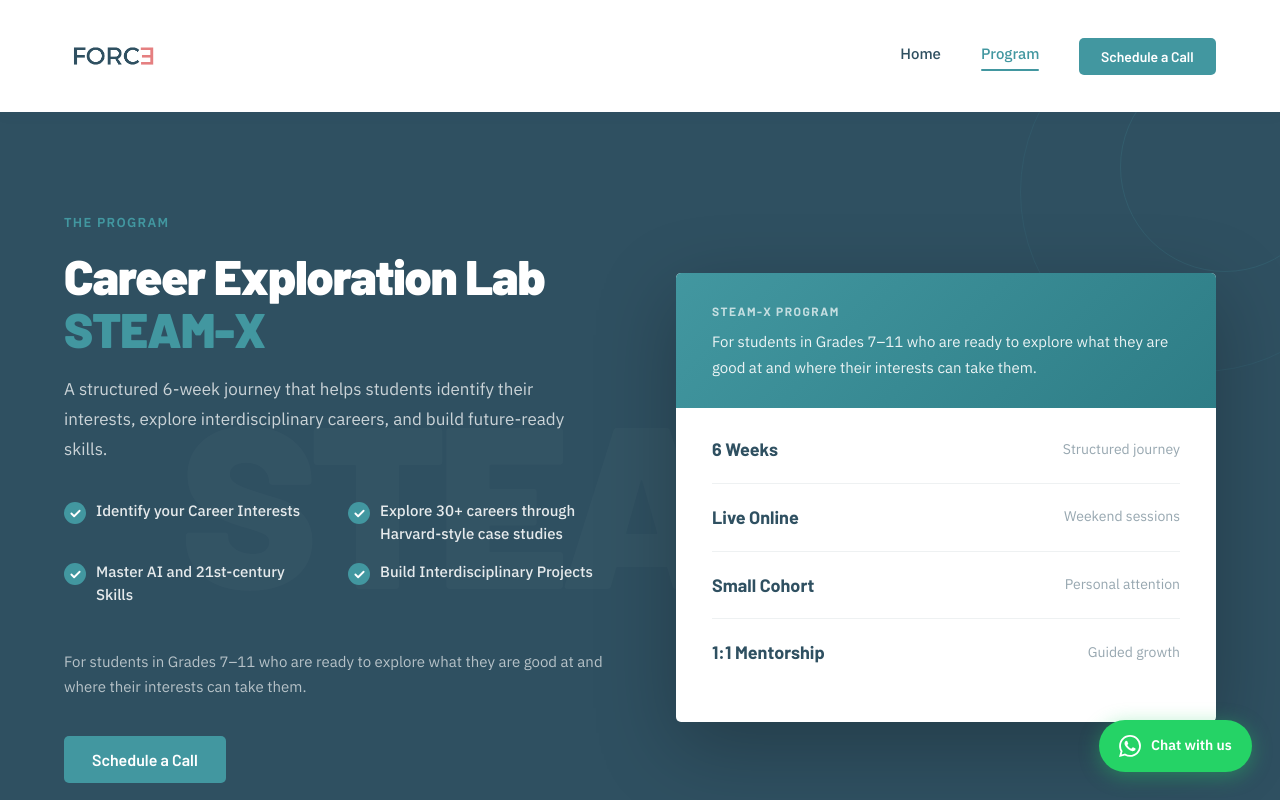
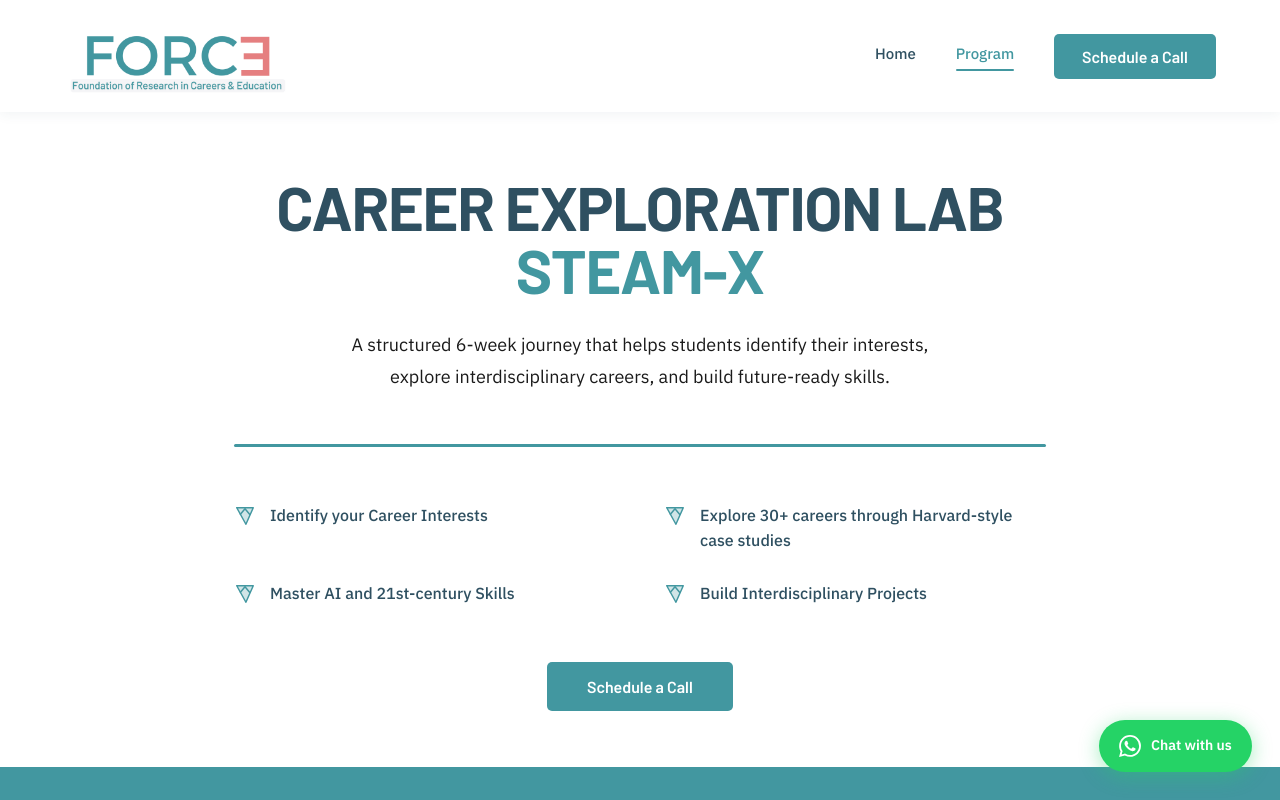
Before and after one commit to stark-03/Force-Website, a React (Create React App) app: page /program in a window 1280 px wide. Shown: the top 800 px of the page. Built offline with nearby package versions, Linux system fonts and the light colour scheme; a web font is replaced by a local one.

Commit message:
made the final changes

```diff
--- a/src/components/Navbar.jsx
+++ b/src/components/Navbar.jsx
@@ -1,7 +1,7 @@
 import { useState, useEffect, useRef } from 'react';
 import { Link, useLocation } from 'react-router-dom';
 import { motion, AnimatePresence } from 'framer-motion';
-import logo from '../assets/Logo.png';
+import logo from '../assets/new-logo.png';
 import { useOpenCalendly } from './CalendlyModal';
 
 // Individual nav link with animated underline — Spikelabs style
@@ -101,11 +101,11 @@ export default function Navbar() {
       >
         <div
           className="container"
-          style={{ display: 'flex', alignItems: 'center', justifyContent: 'space-between', height: 112 }}
+          style={{ display: 'flex', alignItems: 'center', justifyContent: 'space-between', height: 112, overflow: 'hidden' }}
         >
           {/* Logo */}
           <Link to="/" style={{ display: 'flex', alignItems: 'center' }}>
-            <img src={logo} alt="FORCE Scholar" style={{ height: 100, width: 'auto', display: 'block' }} />
+            <img src={logo} alt="FORCE Scholar" className="nav-logo" style={{ height: 230, width: 'auto', display: 'block' }} />
           </Link>
 
           {/* Desktop links + CTA */}
@@ -118,7 +118,7 @@ export default function Navbar() {
             <button
               onClick={openCalendly}
               className="btn btn-teal"
-              style={{ padding: '10px 22px', fontSize: 14 }}
+              style={{ padding: '13px 28px', fontSize: 16 }}
             >
               Schedule a Call
             </button>
@@ -178,6 +178,7 @@ export default function Navbar() {
           @media (max-width: 768px) {
             .nav-desktop { display: none !important; }
             .nav-hamburger { display: block !important; }
+            .nav-logo { height: 120px !important; }
           }
         `}</style>
       </motion.nav>
--- a/src/index.css
+++ b/src/index.css
@@ -67,7 +67,7 @@ button {
 }
 
 .section {
-  padding: 120px 0;
+  padding: 72px 0;
 }
 
 .eyebrow {
@@ -112,6 +112,6 @@ button {
 .btn-navy:hover  { background: var(--coral); color: var(--white); }
 
 @media (max-width: 768px) {
-  .section { padding: 80px 0; }
+  .section { padding: 48px 0; }
   .container { padding: 0 20px; }
 }
--- a/src/pages/Program.jsx
+++ b/src/pages/Program.jsx
@@ -1,6 +1,6 @@
 import { useState, useEffect, useRef } from 'react';
 import { motion, AnimatePresence } from 'framer-motion';
-import { fadeUp, staggerContainer, slideInRight, scaleUp } from '../utils/animations';
+import { fadeUp, staggerContainer, scaleUp, slideInRight } from '../utils/animations';
 import { useOpenCalendly } from '../components/CalendlyModal';
 
 // Contrasting full-stop accent used in headings
@@ -48,114 +48,64 @@ function ProgramHero() {
     'Build Interdisciplinary Projects',
   ];
   return (
-    <section style={{ background: 'var(--navy)', padding: '100px 0', position: 'relative', overflow: 'hidden' }}>
-      {/* Decorative watermark */}
-      <div aria-hidden="true" style={{
-        position: 'absolute', top: '50%', left: '50%', transform: 'translate(-50%, -50%)',
-        fontFamily: 'Barlow, sans-serif', fontWeight: 900,
-        fontSize: 'clamp(120px, 18vw, 260px)',
-        color: 'rgba(255,255,255,0.025)', lineHeight: 1, whiteSpace: 'nowrap',
-        userSelect: 'none', pointerEvents: 'none', letterSpacing: '-0.04em',
-      }}>STEAM-X</div>
+    <section style={{ background: 'var(--white)', padding: '64px 0 56px' }}>
+      <div className="container" style={{ maxWidth: 860, margin: '0 auto', textAlign: 'center' }}>
+        <motion.div initial="hidden" whileInView="visible" viewport={{ once: false, amount: 0.2 }} variants={staggerContainer}>
 
-      {/* Decorative circles */}
-      <div style={{ position: 'absolute', right: -100, top: -100, width: 360, height: 360, borderRadius: '50%', border: '1px solid rgba(66,151,160,0.12)', pointerEvents: 'none' }} />
-      <div style={{ position: 'absolute', right: -50, top: -50, width: 210, height: 210, borderRadius: '50%', border: '1px solid rgba(66,151,160,0.18)', pointerEvents: 'none' }} />
-
-      <div className="container" style={{ position: 'relative', zIndex: 1 }}>
-        <div style={{ display: 'grid', gridTemplateColumns: '1fr 1fr', gap: 72, alignItems: 'center' }} className="hero-grid">
-
-          {/* Left white text on navy */}
-          <motion.div initial="hidden" whileInView="visible" viewport={{ once: false, amount: 0.2 }} variants={staggerContainer}>
-            <motion.span variants={fadeUp} className="eyebrow" style={{ color: 'var(--teal)' }}>The Program</motion.span>
+          {/* Large uppercase heading — exact Spikelab style */}
           <motion.h1 variants={fadeUp} style={{
-              fontSize: 'clamp(32px, 3.8vw, 52px)', fontWeight: 900,
-              color: 'var(--white)', marginBottom: 20, lineHeight: 1.08,
-              letterSpacing: '-0.02em',
+            fontFamily: 'Barlow, sans-serif', fontWeight: 700,
+            fontSize: 'clamp(32px, 4.8vw, 68px)',
+            color: 'var(--navy)', lineHeight: 1.02,
+            letterSpacing: '-0.02em', textTransform: 'uppercase',
+            marginBottom: 28,
           }}>
             Career Exploration Lab<br />
             <span style={{ color: 'var(--teal)' }}>STEAM-X</span>
           </motion.h1>
-            <motion.p variants={fadeUp} style={{ fontSize: 17, color: 'rgba(255,255,255,0.75)', marginBottom: 36, lineHeight: 1.75 }}>
+
+          {/* Centered body text */}
+          <motion.p variants={fadeUp} style={{
+            fontFamily: 'IBM Plex Sans, sans-serif', fontSize: 18,
+            color: 'var(--black)', lineHeight: 1.75, opacity: 0.75,
+            maxWidth: 620, margin: '0 auto 52px',
+          }}>
             A structured 6-week journey that helps students identify their interests, explore interdisciplinary careers, and build future-ready skills.
           </motion.p>
 
-            {/* 2×2 bullet grid Spikelabs layout */}
+          {/* Full-width teal divider — exact Spikelab */}
+          <motion.div
+            variants={{ hidden: { scaleX: 0 }, visible: { scaleX: 1, transition: { duration: 0.7, ease: [0.22, 1, 0.36, 1] } } }}
+            style={{ height: 3, background: 'var(--teal)', borderRadius: 2, marginBottom: 56, transformOrigin: 'left center' }}
+          />
+
+          {/* 2×2 feature grid — Spikelab triangle icon style */}
           <motion.div
             variants={staggerContainer}
-              style={{ display: 'grid', gridTemplateColumns: '1fr 1fr', gap: '16px 28px', marginBottom: 44 }}
+            style={{ display: 'grid', gridTemplateColumns: '1fr 1fr', gap: '28px 48px', textAlign: 'left', marginBottom: 56 }}
             className="feature-grid"
           >
             {features.map(f => (
-                <motion.div key={f} variants={fadeUp} style={{ display: 'flex', alignItems: 'flex-start', gap: 10 }}>
-                  <span style={{
-                    flexShrink: 0,
-                    width: 22, height: 22, borderRadius: '50%',
-                    background: 'var(--teal)',
-                    display: 'flex', alignItems: 'center', justifyContent: 'center',
-                    marginTop: 2,
-                  }}>
-                    <svg width="11" height="11" viewBox="0 0 12 12" fill="none">
-                      <polyline points="1.5,6 4.5,9 10.5,3" stroke="white" strokeWidth="2" strokeLinecap="round" strokeLinejoin="round"/>
+              <motion.div key={f} variants={fadeUp} style={{ display: 'flex', alignItems: 'flex-start', gap: 14 }}>
+                {/* Spikelab-style flag/triangle icon in teal */}
+                <svg width="22" height="22" viewBox="0 0 24 24" fill="var(--teal)" style={{ flexShrink: 0, marginTop: 2 }}>
+                  <polygon points="3,3 21,3 13,21" opacity="0.25"/>
+                  <polygon points="3,3 21,3 13,21" fill="none" stroke="var(--teal)" strokeWidth="1.6" strokeLinejoin="round"/>
+                  <polyline points="7,10 12,4 17,10" fill="none" stroke="var(--teal)" strokeWidth="1.6" strokeLinecap="round" strokeLinejoin="round"/>
                 </svg>
-                  </span>
-                  <span style={{ fontFamily: 'IBM Plex Sans, sans-serif', fontWeight: 500, fontSize: 15, color: 'rgba(255,255,255,0.88)', lineHeight: 1.5 }}>{f}</span>
+                <span style={{ fontFamily: 'IBM Plex Sans, sans-serif', fontWeight: 500, fontSize: 16, color: 'var(--navy)', lineHeight: 1.55 }}>{f}</span>
               </motion.div>
             ))}
           </motion.div>
 
-            <motion.p variants={fadeUp} style={{
-              fontFamily: 'IBM Plex Sans, sans-serif', fontSize: 15,
-              color: 'rgba(255,255,255,0.65)', lineHeight: 1.65, marginBottom: 36,
-            }}>
-              For students in Grades 7–11 who are ready to explore what they are good at and where their interests can take them.
-            </motion.p>
-
-            <motion.button variants={scaleUp} onClick={openCalendly} className="btn btn-teal" style={{ fontSize: 16 }}>
+          {/* CTA */}
+          <motion.button variants={scaleUp} onClick={openCalendly} className="btn btn-teal" style={{ fontSize: 16, padding: '15px 40px' }}>
             Schedule a Call
           </motion.button>
         </motion.div>
-
-          {/* Right white card with teal accent */}
-          <motion.div initial="hidden" whileInView="visible" viewport={{ once: false, amount: 0.2 }} variants={slideInRight}
-            style={{
-              background: 'var(--white)',
-              borderRadius: 5, overflow: 'hidden',
-              boxShadow: '0 24px 80px rgba(0,0,0,0.25)',
-            }}>
-            {/* Teal top band */}
-            <div style={{ background: 'linear-gradient(135deg, var(--teal) 0%, #2e7d86 100%)', padding: '28px 36px' }}>
-              <p style={{ fontFamily: 'Barlow, sans-serif', fontWeight: 700, fontSize: 12, letterSpacing: '0.12em', textTransform: 'uppercase', color: 'rgba(255,255,255,0.7)', marginBottom: 8 }}>
-                STEAM-X Program
-              </p>
-              <p style={{ fontFamily: 'IBM Plex Sans, sans-serif', fontSize: 15, lineHeight: 1.7, color: 'rgba(255,255,255,0.9)' }}>
-                For students in Grades 7–11 who are ready to explore what they are good at and where their interests can take them.
-              </p>
       </div>
 
-            {/* Stats rows */}
-            <div style={{ padding: '8px 36px 36px' }}>
-              {[['6 Weeks', 'Structured journey'], ['Live Online', 'Weekend sessions'], ['Small Cohort', 'Personal attention'], ['1:1 Mentorship', 'Guided growth']].map(([title, sub], i) => (
-                <div key={title} style={{
-                  display: 'flex', justifyContent: 'space-between', alignItems: 'center',
-                  padding: '18px 0',
-                  borderBottom: i < 3 ? '1px solid rgba(47,80,97,0.08)' : 'none',
-                }}>
-                  <span style={{ fontFamily: 'Barlow, sans-serif', fontWeight: 700, fontSize: 18, color: 'var(--navy)' }}>{title}</span>
-                  <span style={{ fontFamily: 'IBM Plex Sans, sans-serif', fontSize: 14, color: 'rgba(47,80,97,0.5)' }}>{sub}</span>
-                </div>
-              ))}
-            </div>
-          </motion.div>
-        </div>
-      </div>
-
-      <style>{`
-        @media (max-width: 768px) {
-          .hero-grid { grid-template-columns: 1fr !important; gap: 40px !important; }
-          .feature-grid { grid-template-columns: 1fr !important; }
-        }
-      `}</style>
+      <style>{`@media (max-width: 640px) { .feature-grid { grid-template-columns: 1fr !important; } }`}</style>
     </section>
   );
 }
@@ -211,7 +161,7 @@ const stages = [
 
 function Journey() {
   return (
-    <section style={{ background: 'var(--teal)', padding: '110px 0', position: 'relative', overflow: 'hidden' }}>
+    <section style={{ background: 'var(--teal)', padding: '72px 0', position: 'relative', overflow: 'hidden' }}>
       <div className="container">
         <div style={{ display: 'grid', gridTemplateColumns: '34% 66%', alignItems: 'start' }} className="journey-outer">
 
@@ -370,7 +320,7 @@ const details = [
 
 function ProgramDetails() {
   return (
-    <section style={{ background: 'var(--white)', padding: '120px 0' }}>
+    <section style={{ background: 'var(--white)', padding: '72px 0' }}>
       <div className="container">
         {/* Large uppercase heading Spikelabs style */}
         <motion.h2
@@ -430,14 +380,11 @@ function ProgramDetails() {
 
 // ─── Section 4+5: Is This Right For My Child? + Student Voices (combined) ────
 const listItems = [
+  'feel confused about their careers',
+  'want exposure to different careers',
+  'have many interests but no clear direction',
   'are curious about the future',
-  'want exposure to different careers',
-  'feel confused about what to pursue',
-  'have many interests but no clear direction',
   'want to build real-world skills',
-  'enjoy interdisciplinary learning',
-  'want to learn how to use AI meaningfully',
-  'are looking for mentorship, confidence, and direction',
 ];
 
 // Student data (shared between thumb + main player)
@@ -584,7 +531,6 @@ function ForMyChild() {
 
           {/* LEFT This is for students who… */}
           <motion.div initial="hidden" whileInView="visible" viewport={{ once: false, amount: 0.2 }} variants={staggerContainer}>
-            <motion.span variants={fadeUp} className="eyebrow" style={{ color: 'var(--teal)' }}>Is This Right For Your Child?</motion.span>
             <motion.h2 variants={fadeUp} style={{ fontSize: 'clamp(26px, 3.5vw, 44px)', color: 'var(--white)', marginBottom: 32 }}>
               This is for students who…
             </motion.h2>
@@ -674,17 +620,33 @@ function Outcomes() {
         </motion.div>
 
         <motion.div initial="hidden" whileInView="visible" viewport={{ once: false, amount: 0.2 }} variants={staggerContainer}
-          style={{ display: 'grid', gridTemplateColumns: 'repeat(4, 1fr)', gap: 16 }} className="outcomes-grid">
+          style={{ display: 'grid', gridTemplateColumns: 'repeat(4, 1fr)', gap: 20 }} className="outcomes-grid">
           {outcomes.map(o => (
             <motion.div key={o} variants={fadeUp}
-              whileHover={{ y: -4, boxShadow: 'var(--shadow-hover)' }}
+              whileHover={{ y: -6, boxShadow: '0 20px 60px rgba(47,80,97,0.16)' }}
               style={{
-                display: 'flex', alignItems: 'flex-start', gap: 12,
-                background: 'var(--platinum)', borderRadius: 5, padding: '18px 20px',
-                borderLeft: '3px solid var(--teal)',
+                display: 'flex', flexDirection: 'column', justifyContent: 'space-between',
+                background: 'var(--white)', borderRadius: 5, padding: '32px 28px 28px',
+                borderTop: '4px solid var(--teal)',
+                boxShadow: '0 4px 24px rgba(47,80,97,0.09)',
+                minHeight: 160,
               }}>
-              <span style={{ color: 'var(--teal)', fontWeight: 800, fontSize: 18, flexShrink: 0, lineHeight: 1.3 }}>✓</span>
-              <span style={{ fontFamily: 'Barlow, sans-serif', fontWeight: 600, fontSize: 15, color: 'var(--navy)', lineHeight: 1.45 }}>{o}</span>
+              {/* Text — main player */}
+              <span style={{
+                fontFamily: 'Barlow, sans-serif', fontWeight: 800,
+                fontSize: 'clamp(16px, 1.4vw, 20px)',
+                color: 'var(--navy)', lineHeight: 1.35, flex: 1,
+              }}>{o}</span>
+              {/* Teal checkmark badge at bottom */}
+              <div style={{
+                marginTop: 20, width: 32, height: 32, borderRadius: '50%',
+                background: 'var(--teal)',
+                display: 'flex', alignItems: 'center', justifyContent: 'center',
+              }}>
+                <svg width="14" height="14" viewBox="0 0 14 14" fill="none">
+                  <polyline points="2,7 5.5,10.5 12,3.5" stroke="white" strokeWidth="2.2" strokeLinecap="round" strokeLinejoin="round"/>
+                </svg>
+              </div>
             </motion.div>
           ))}
         </motion.div>
```
Also changed, not shown: src/pages/Home.jsx (+74 -58 lines), src/assets/new-logo.png (added). Lines whose indentation alone changed are shown as unchanged.
